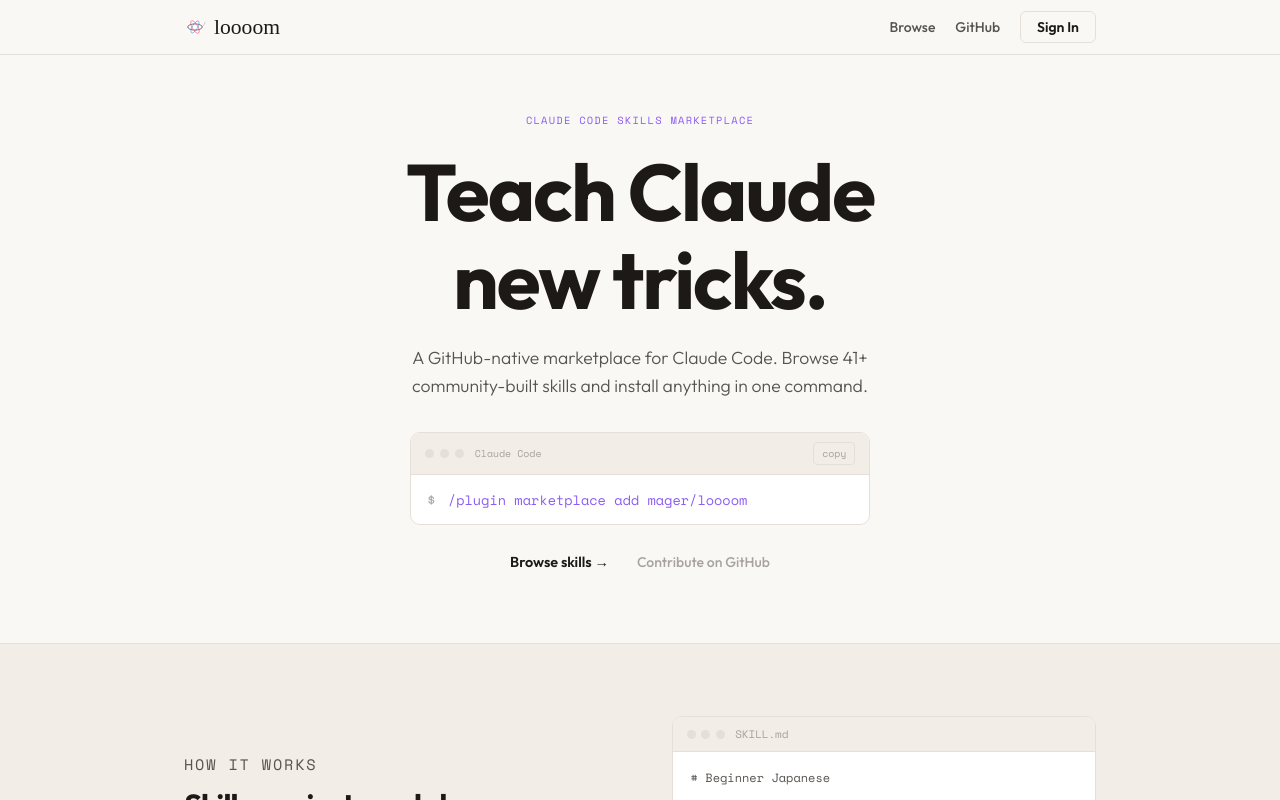
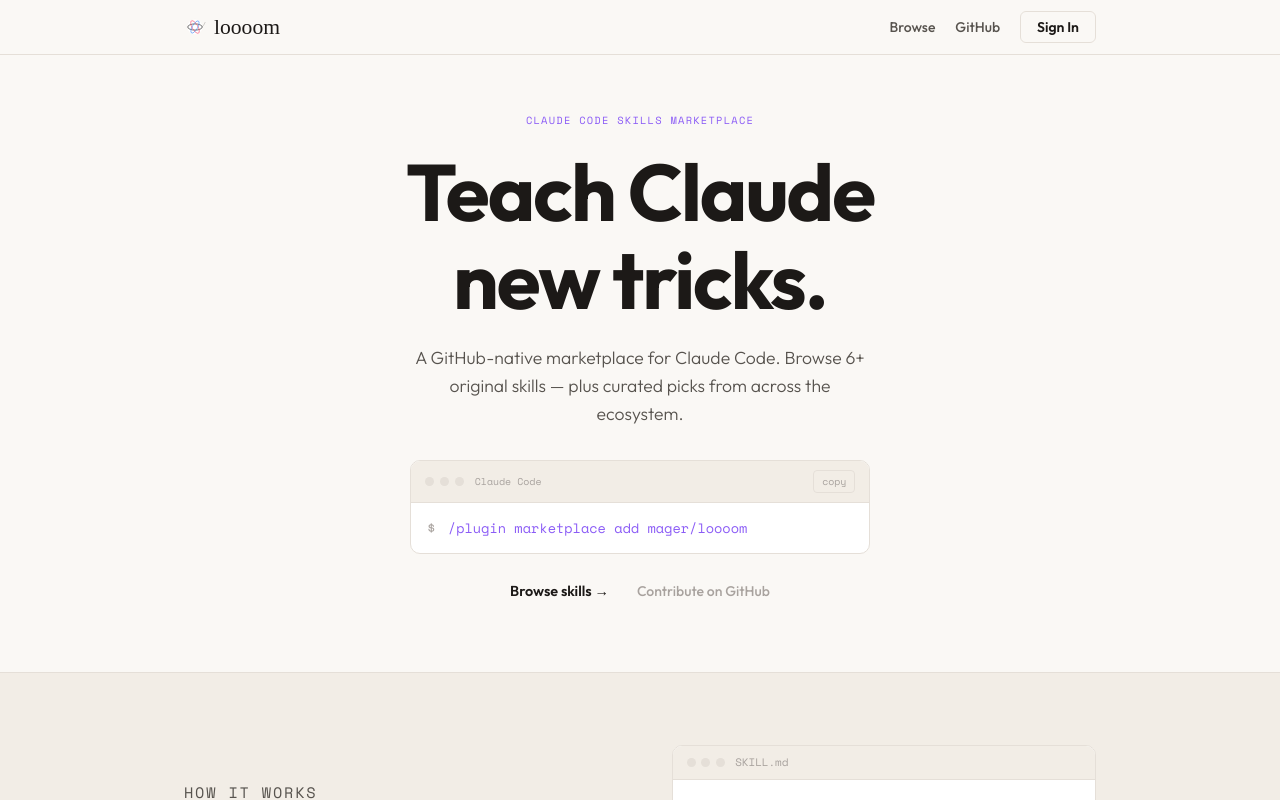
Before and after one commit to mager/loooom.xyz, a SvelteKit app: page / in a window 1280 px wide. Shown: the top 800 px of the page. Built offline with nearby package versions, Linux system fonts and the light colour scheme; no server answers; a web font is replaced by a local one.

Commit message:
fix: hero shows loooom-native skill count; browse all shows total

```diff
--- a/src/routes/+page.svelte
+++ b/src/routes/+page.svelte
@@ -6,6 +6,10 @@
 
 	const featuredPlugins = $derived(
 		data.plugins.filter((p: { source: string }) => p.source === 'loooom').slice(0, 3)
+	);
+
+	const loooomCount = $derived(
+		data.plugins.filter((p: { source: string }) => p.source === 'loooom').length
 	);
 
 	let copied = $state(false);
@@ -51,8 +55,8 @@
 		<p class="eyebrow">Claude Code Skills Marketplace</p>
 		<h1>Teach Claude<br />new tricks.</h1>
 		<p class="hero-sub">
-			A GitHub-native marketplace for Claude Code. Browse {data.plugins.length}+ community-built
-			skills and install anything in one command.
+			A GitHub-native marketplace for Claude Code. Browse {loooomCount}+ original skills — plus
+			curated picks from across the ecosystem.
 		</p>
 
 		<div class="terminal">
```
